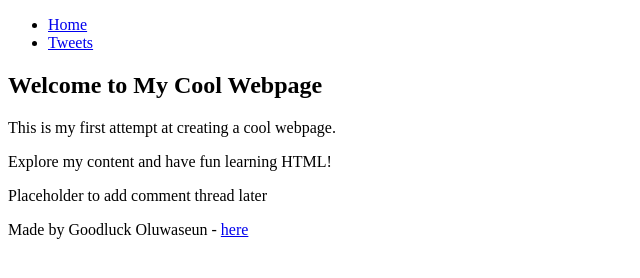
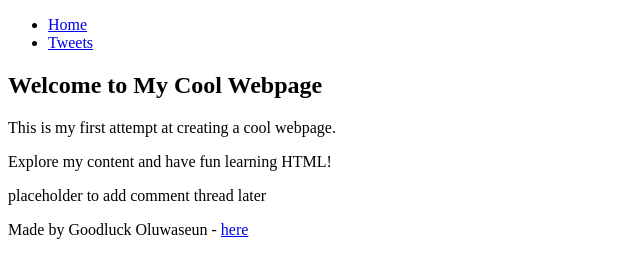
Before and after one commit to Kingozay/My_First_Portfolio, a plain HTML site: page html_basic/index.html in a window 1280 px wide. Shown: the full height of the page, 0-640 px from the left. Drawn offline with Linux system fonts and the light colour scheme.

```diff
--- a/html_basic/index.html
+++ b/html_basic/index.html
@@ -25,7 +25,7 @@
 
         <!-- Aside Section -->
         <aside>
-            <p>Placeholder to add comment thread later</p>
+            <p>placeholder to add comment thread later</p>
         </aside>
     </main>
 
```
Also changed, not shown: html_basic/tweets.html (+2 -2 lines).
